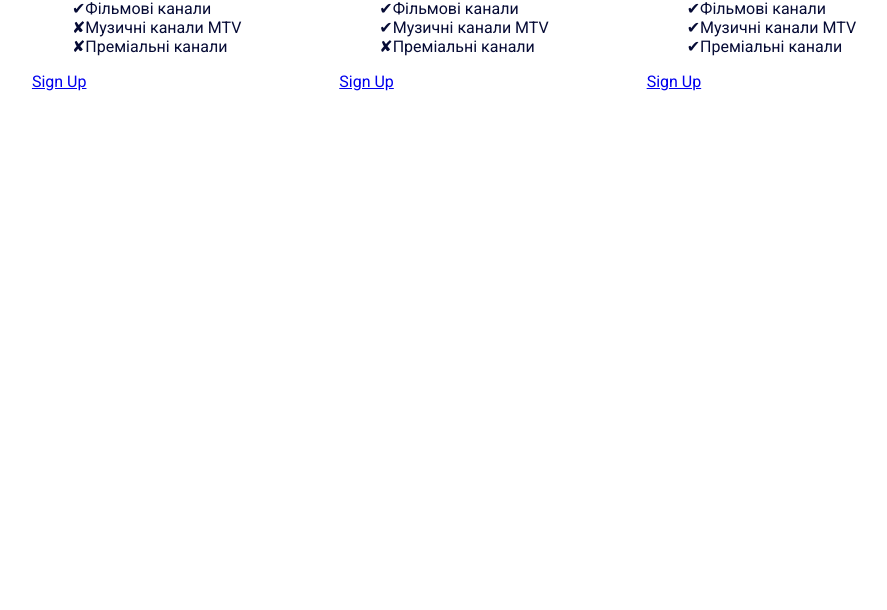
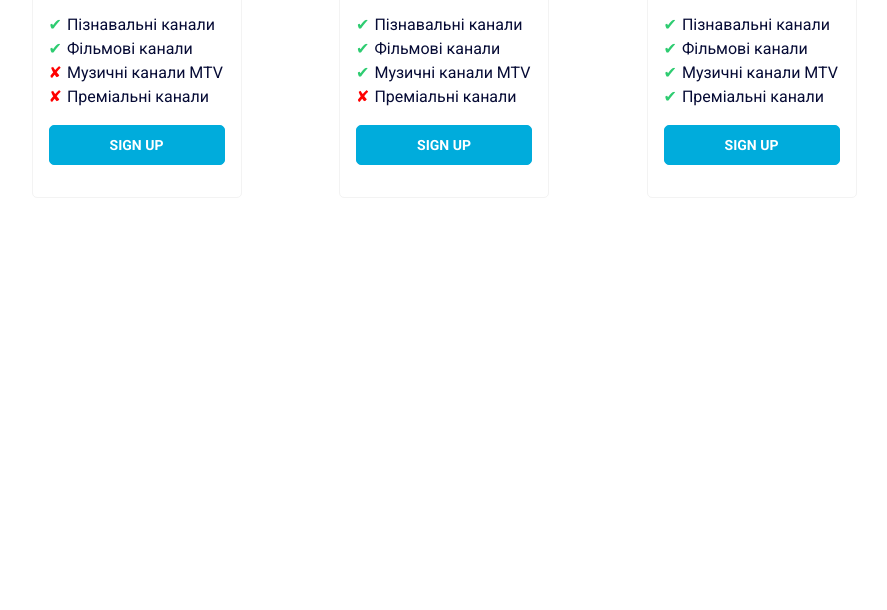
Before and after one commit to annak1104/annak1104-pricing_comparison_table, a website: page src/index.html in a window 1280 px wide. Shown: the part 210-820 px from the top of the page, without its empty margins (196-1083 px from the left). Drawn offline with Linux system fonts and the light colour scheme.

Commit message:
feat: add card styles

```diff
--- /dev/null
+++ b/src/styles/card.scss
@@ -0,0 +1,61 @@
+.card {
+  width: 210px;
+  background-color: #fff;
+  padding: 32px 16px;
+  border: 1px solid #f3f3f3;
+  border-radius: 5px;
+  transition: box-shadow 0.3s;
+
+  &:hover {
+    box-shadow: 0 4px 8px rgba(0, 0, 0, 0.2);
+  }
+
+  &__header {
+    @include text-center;
+  }
+
+  &__price {
+    @include text-center;
+  }
+
+  &__list {
+    padding: 0;
+    text-align: justify;
+    font-size: 16px;
+    line-height: 24px;
+
+  }
+
+  &__checkmark {
+    color: $checkmark-color;
+    margin-right: 5px;
+  }
+
+  &__cross {
+    color: red;
+    margin-right: 5px;
+  }
+
+  &__btn {
+    background-color: $button-color;
+    border: 1px solid $button-color;
+    border-radius: 5px;
+    height: 40px;
+    width: 176px;
+    text-decoration: none;
+    display: flex;
+    justify-content: center;
+    align-items: center;
+    color: #fff;
+    font-size: 14px;
+    font-weight: 700;
+    line-height: 16px;
+    text-transform: uppercase;
+    transition: background-color 0.3s, color 0.3s;
+
+    &:hover {
+      background-color: #fff;
+      color: $button-color;
+    }
+  }
+}
--- a/src/styles/style.scss
+++ b/src/styles/style.scss
@@ -1,6 +1,7 @@
 @import "variables";
 @import "mixins";
 @import "toggle";
+@import "card";
 
 body {
   background-size: cover;
```
Also changed, not shown: src/styles/style.css, 1 other file.
